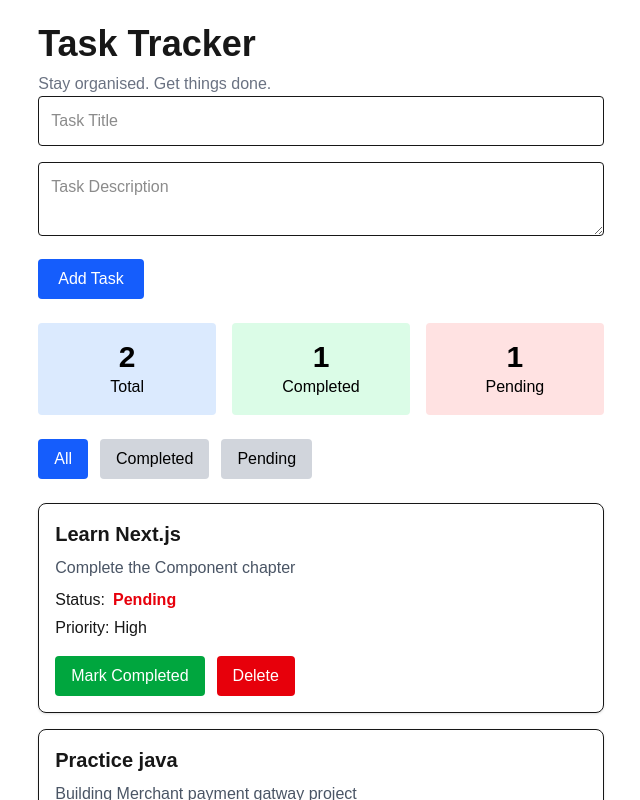
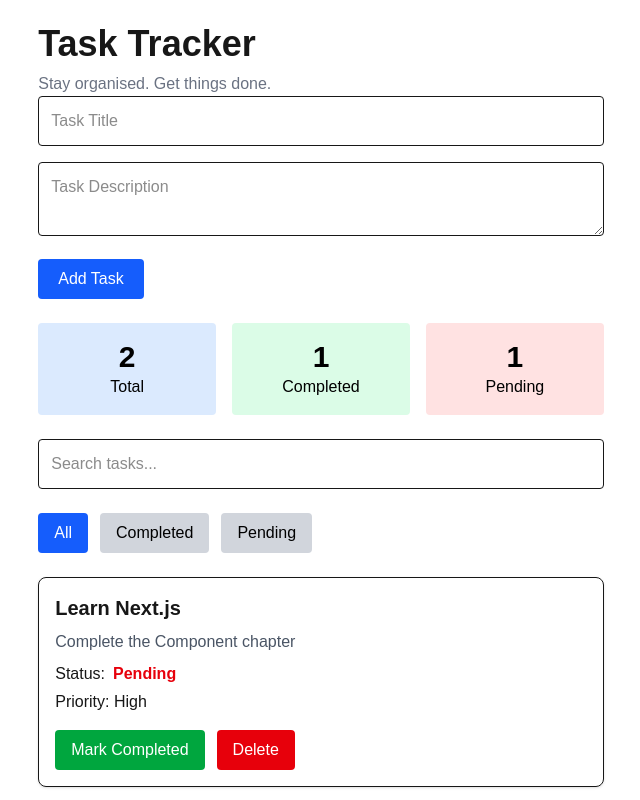
Before and after one commit to rajnish74/Task-Tracker, a Next.js app: page / in a window 1280 px wide. Shown: the top 800 px of the page, without its empty margins (319-959 px from the left). Built offline with nearby package versions, Linux system fonts and the light colour scheme.

Commit message:
feat: implement task search functionality

```diff
--- a/src/app/page.js
+++ b/src/app/page.js
@@ -6,12 +6,13 @@ import TaskForm from "../components/TaskForm";
 import TaskList from "../components/TaskList";
 import TaskStats from "../components/TaskStats";
 import TaskFilter from "../components/TaskFilter";
+import TaskSearch from "../components/TaskSearch";
 import tasksData from "../data/tasks";
 
 export default function Home() {
-
   const [tasks, setTasks] = useState([]);
   const [filter, setFilter] = useState("all");
+  const [search, setSearch] = useState("");
 
   useEffect(() => {
     const savedTasks = localStorage.getItem("tasks");
@@ -24,9 +25,7 @@ export default function Home() {
   }, []);
 
   useEffect(() => {
-    if (tasks.length > 0) {
-      localStorage.setItem("tasks", JSON.stringify(tasks));
-    }
+    localStorage.setItem("tasks", JSON.stringify(tasks));
   }, [tasks]);
 
   const addTask = (title, description) => {
@@ -55,20 +54,33 @@ export default function Home() {
     setTasks(tasks.filter((task) => task.id !== id));
   };
 
-  const filteredTasks = tasks.filter((task) => {
-    if (filter === "completed") return task.completed;
-    if (filter === "pending") return !task.completed;
-    return true;
-  });
+  const filteredTasks = tasks
+    .filter((task) => {
+      if (filter === "completed") return task.completed;
+      if (filter === "pending") return !task.completed;
+      return true;
+    })
+    .filter((task) => {
+      const keyword = search.toLowerCase();
+
+      return (
+        task.title.toLowerCase().includes(keyword) ||
+        task.description.toLowerCase().includes(keyword)
+      );
+    });
 
   return (
     <main className="max-w-3xl mx-auto p-6">
-
       <Header />
 
       <TaskForm onAddTask={addTask} />
 
       <TaskStats tasks={tasks} />
+
+      <TaskSearch
+        search={search}
+        setSearch={setSearch}
+      />
 
       <TaskFilter
         filter={filter}
@@ -80,7 +92,6 @@ export default function Home() {
         onToggleTask={toggleTask}
         onDeleteTask={deleteTask}
       />
-
     </main>
   );
 }
--- /dev/null
+++ b/src/components/TaskSearch.jsx
@@ -0,0 +1,13 @@
+export default function TaskSearch({ search, setSearch }) {
+  return (
+    <div className="mb-6">
+      <input
+        type="text"
+        placeholder="Search tasks..."
+        value={search}
+        onChange={(e) => setSearch(e.target.value)}
+        className="w-full border rounded p-3"
+      />
+    </div>
+  );
+}
```
